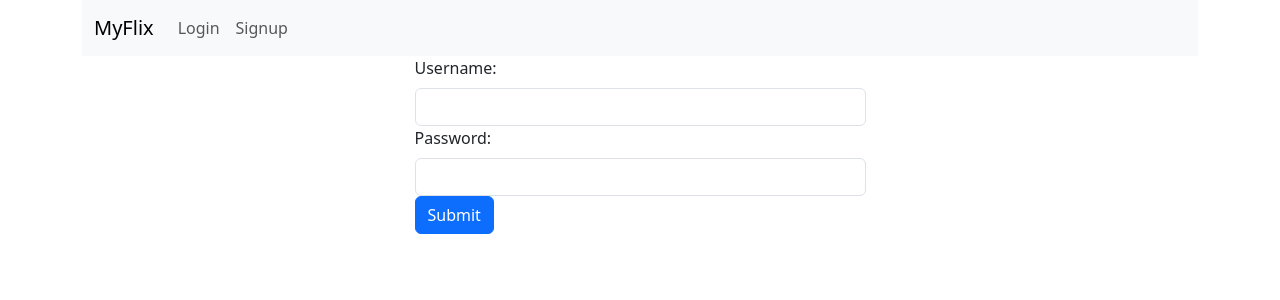
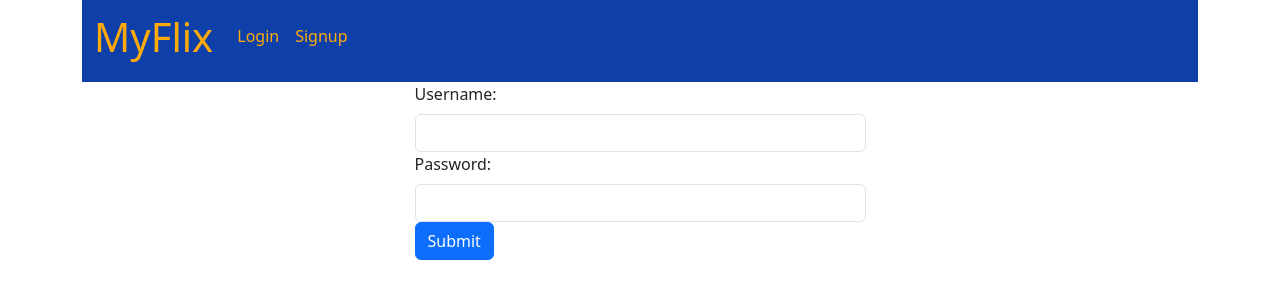
Before and after one commit to marksav85/myFlix-client, a React (Vite) app: page /login in a window 1280 px wide. Shown: the top 300 px of the page. Built offline with nearby package versions, Linux system fonts and the light colour scheme.

Commit message:
add color styling and sizing to navbar

```diff
--- a/src/components/navigation-bar/navigation-bar.jsx
+++ b/src/components/navigation-bar/navigation-bar.jsx
@@ -1,12 +1,14 @@
+import React from "react";
 import { Navbar, Container, Nav } from "react-bootstrap";
 import { Link } from "react-router-dom";
+import "./navigation-bar.scss";
 
 export const NavigationBar = ({ user, onLoggedOut }) => {
   return (
-    <Navbar bg="light" expand="lg">
+    <Navbar className="nav-head">
       <Container>
         <Navbar.Brand as={Link} to="/">
-          MyFlix
+          <h1>MyFlix</h1>
         </Navbar.Brand>
         <Navbar.Toggle aria-controls="basic-navbar-nav" />
         <Navbar.Collapse id="basic-navbar-nav">
@@ -14,22 +16,24 @@ export const NavigationBar = ({ user, onLoggedOut }) => {
             {!user && (
               <>
                 <Nav.Link as={Link} to="/login">
-                  Login
+                  <h6>Login</h6>
                 </Nav.Link>
                 <Nav.Link as={Link} to="/signup">
-                  Signup
+                  <h6>Signup</h6>
                 </Nav.Link>
               </>
             )}
             {user && (
               <>
                 <Nav.Link as={Link} to="/">
-                  Home
+                  <h6>Home</h6>
                 </Nav.Link>
                 <Nav.Link as={Link} to="/profile">
-                  My Profile
+                  <h6>My Profile</h6>
                 </Nav.Link>
-                <Nav.Link onClick={onLoggedOut}>Logout</Nav.Link>
+                <Nav.Link onClick={onLoggedOut}>
+                  <h6>Logout</h6>
+                </Nav.Link>
               </>
             )}
           </Nav>
--- /dev/null
+++ b/src/components/navigation-bar/navigation-bar.scss
@@ -0,0 +1,6 @@
+.nav-head{
+  background-color: #0F40A9;
+  h1, h6 {
+    color: #FFAA09;
+  }
+}
```
